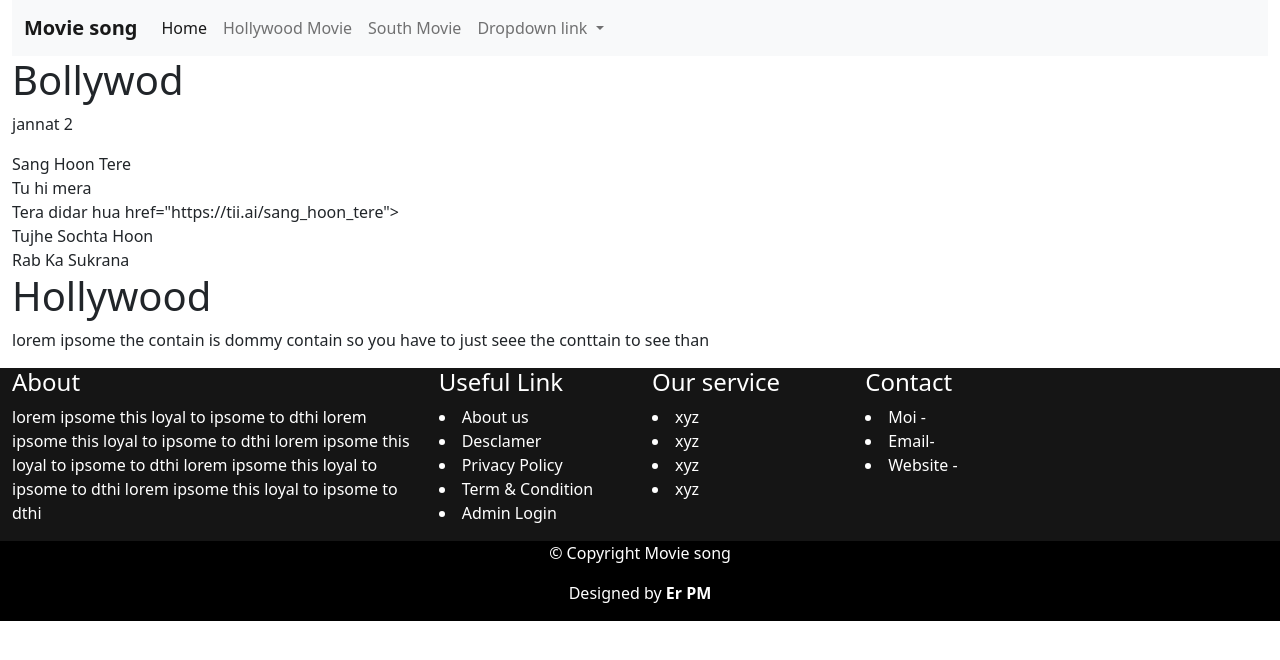
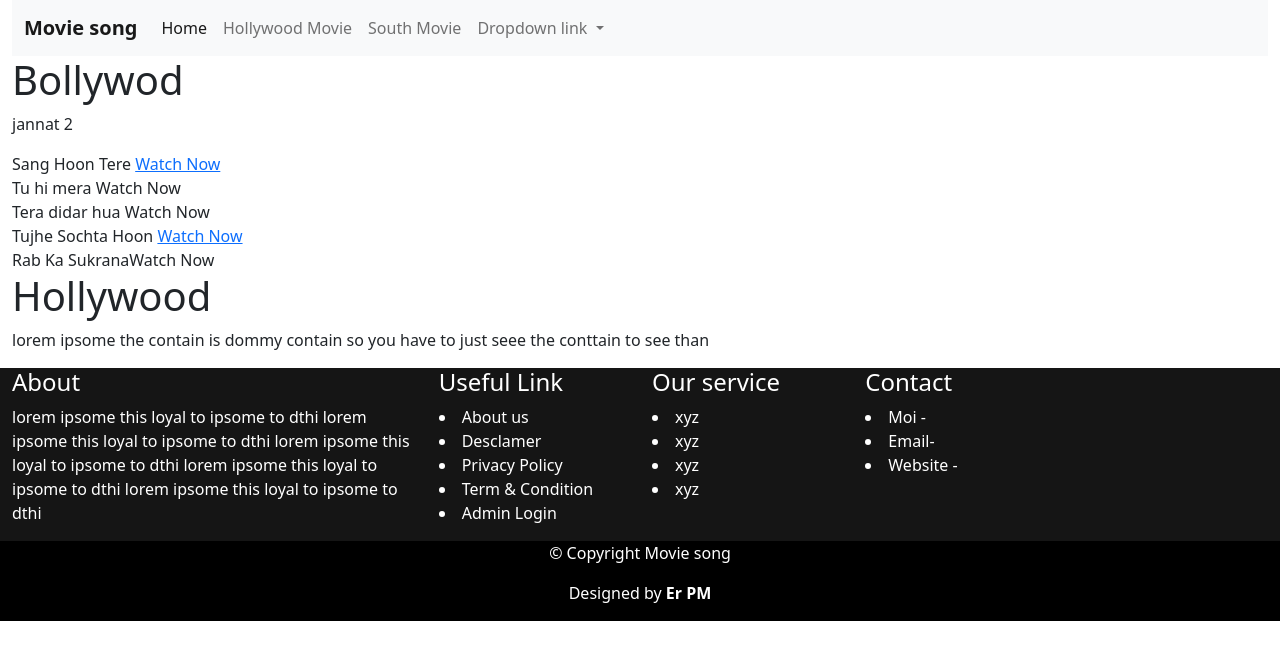
Before and after one commit to moviekaka/moviesong, a plain HTML site: page index.html in a window 1280 px wide. Drawn offline with nearby package versions, Linux system fonts and the light colour scheme.

Commit message:
Update index.html

```diff
--- a/index.html
+++ b/index.html
@@ -63,11 +63,11 @@
 <div class="col-sm-6">
 <h1>Bollywod</h1>
   <p>jannat 2</p>
-  Sang Hoon Tere <a href="https://tii.ai/sang_hoon_tere"></a><br>
-Tu hi mera <a href="https://tii.ai/sang_hoon_tere"></a><br>
-   Tera didar hua href="https://tii.ai/sang_hoon_tere"></a><br>
-   Tujhe Sochta Hoon <a href="https://tii.ai/sang_hoon_tere"></a><br>
-  Rab Ka Sukrana<a href="https://tii.ai/sang_hoon_tere"></a><br>
+  Sang Hoon Tere <a href="https://tii.ai/sang_hoon_tere">Watch Now</a><br>
+Tu hi mera <a href="https://tii.ai/sang_hoon_tere"></a>Watch Now<br>
+   Tera didar hua <a href="https://tii.ai/sang_hoon_tere"></a>Watch Now<br>
+   Tujhe Sochta Hoon <a href="https://tii.ai/sang_hoon_tere">Watch Now</a><br>
+  Rab Ka Sukrana<a href="https://tii.ai/sang_hoon_tere"></a>Watch Now<br>
 </div
 
 <div class="col-sm-6">
```
